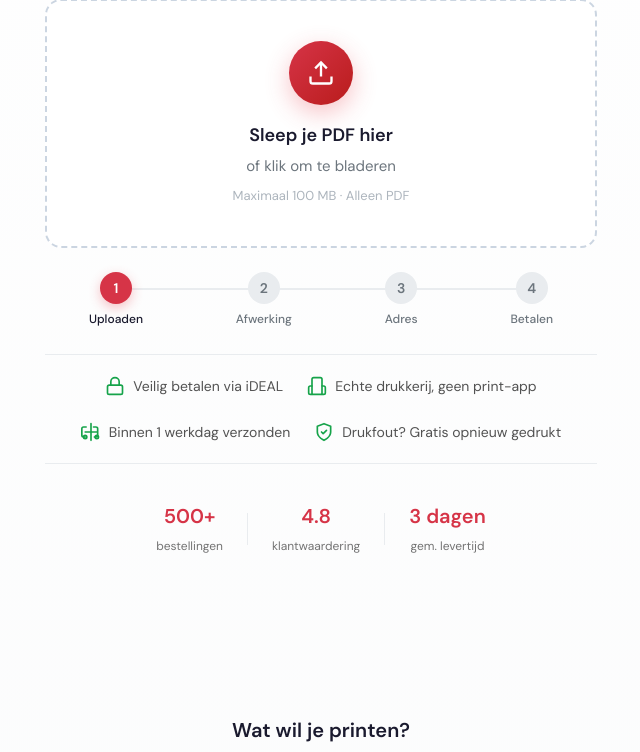
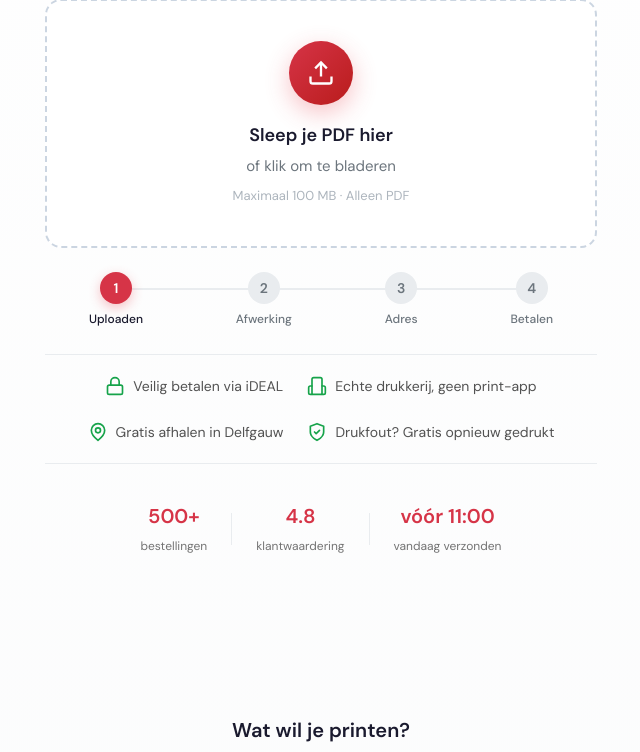
Before and after one commit to OXI-NL/printmijnpdf, a Laravel app: page / in a window 1280 px wide. Shown: the part 543-1295 px from the top of the page, without its empty margins (319-959 px from the left). Run offline with Laravel 12, Linux system fonts and the light colour scheme.

Commit message:
Homepage: 'vóór 11:00 vandaag verzonden' i.p.v. '3 dagen gem. levertijd'
De trust-balk zegt nu 'Gratis afhalen in Delfgauw', zodat de
verzendbelofte niet dubbel onder elkaar staat.

Co-Authored-By: Claude Opus 5.5 <noreply@anthropic.com>

```diff
--- a/resources/views/welcome.blade.php
+++ b/resources/views/welcome.blade.php
@@ -1915,13 +1915,10 @@
             </div>
             <div class="trust-badge">
                 <svg aria-hidden="true" xmlns="http://www.w3.org/2000/svg" width="20" height="20" viewBox="0 0 24 24" fill="none" stroke="currentColor" stroke-width="2" stroke-linecap="round" stroke-linejoin="round">
-                    <path d="M5 18H3a2 2 0 0 1-2-2V8a2 2 0 0 1 2-2h3.19M15 6h2.81A2 2 0 0 1 20 8v8a2 2 0 0 1-2 2h-2"></path>
-                    <path d="M12 2v20"></path>
-                    <path d="M5 12h14"></path>
-                    <circle cx="5" cy="18" r="2"></circle>
-                    <circle cx="19" cy="18" r="2"></circle>
+                    <path d="M20 10c0 6-8 12-8 12s-8-6-8-12a8 8 0 0 1 16 0Z"></path>
+                    <circle cx="12" cy="10" r="3"></circle>
                 </svg>
-                <span>Binnen 1 werkdag verzonden</span>
+                <span>Gratis afhalen in Delfgauw</span>
             </div>
             <div class="trust-badge">
                 <svg aria-hidden="true" xmlns="http://www.w3.org/2000/svg" width="20" height="20" viewBox="0 0 24 24" fill="none" stroke="currentColor" stroke-width="2" stroke-linecap="round" stroke-linejoin="round">
@@ -1945,8 +1942,8 @@
             </div>
             <div class="proof-divider"></div>
             <div class="proof-item">
-                <span class="proof-number">3 dagen</span>
-                <span class="proof-label">gem. levertijd</span>
+                <span class="proof-number">vóór 11:00</span>
+                <span class="proof-label">vandaag verzonden</span>
             </div>
         </div>
     </section>
```
